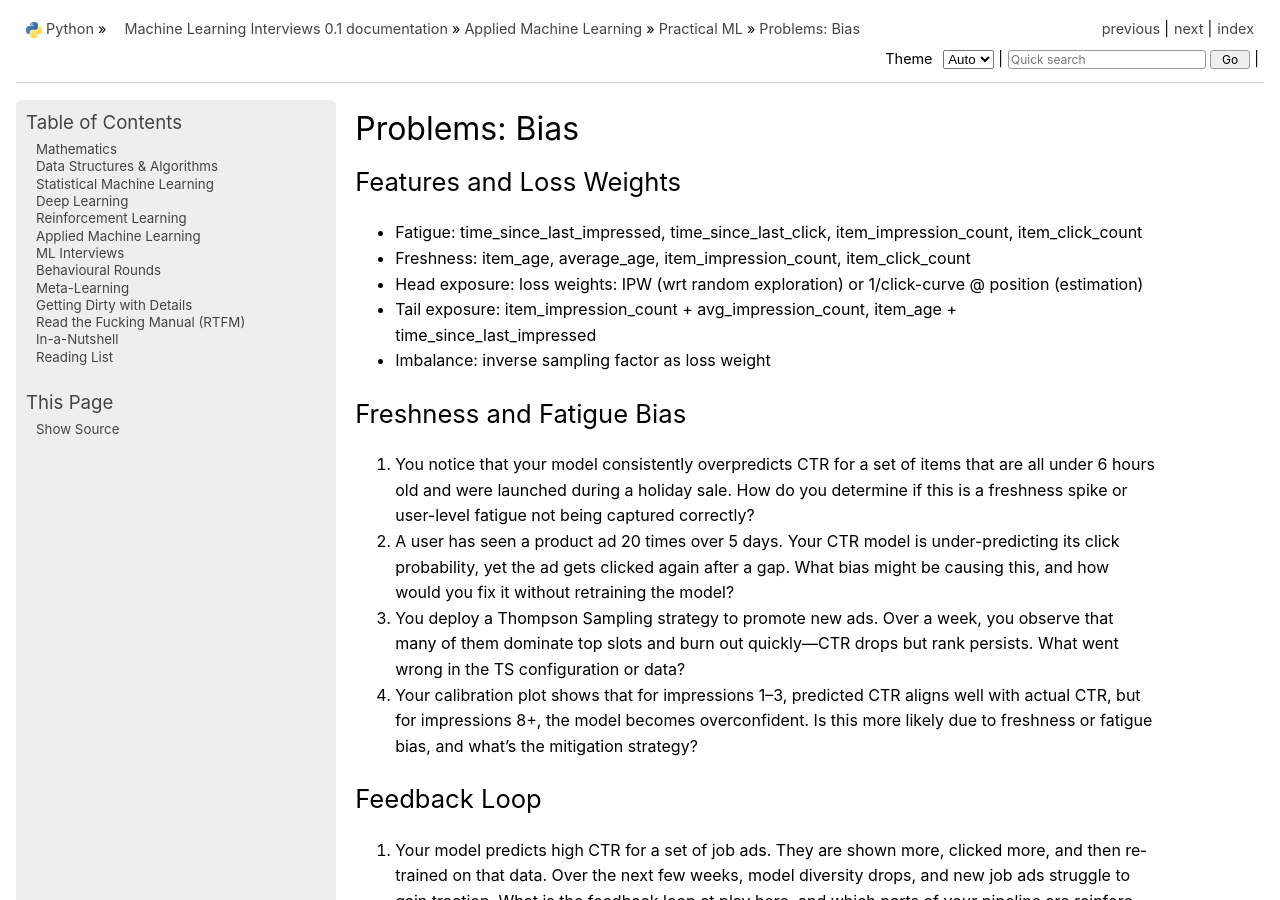
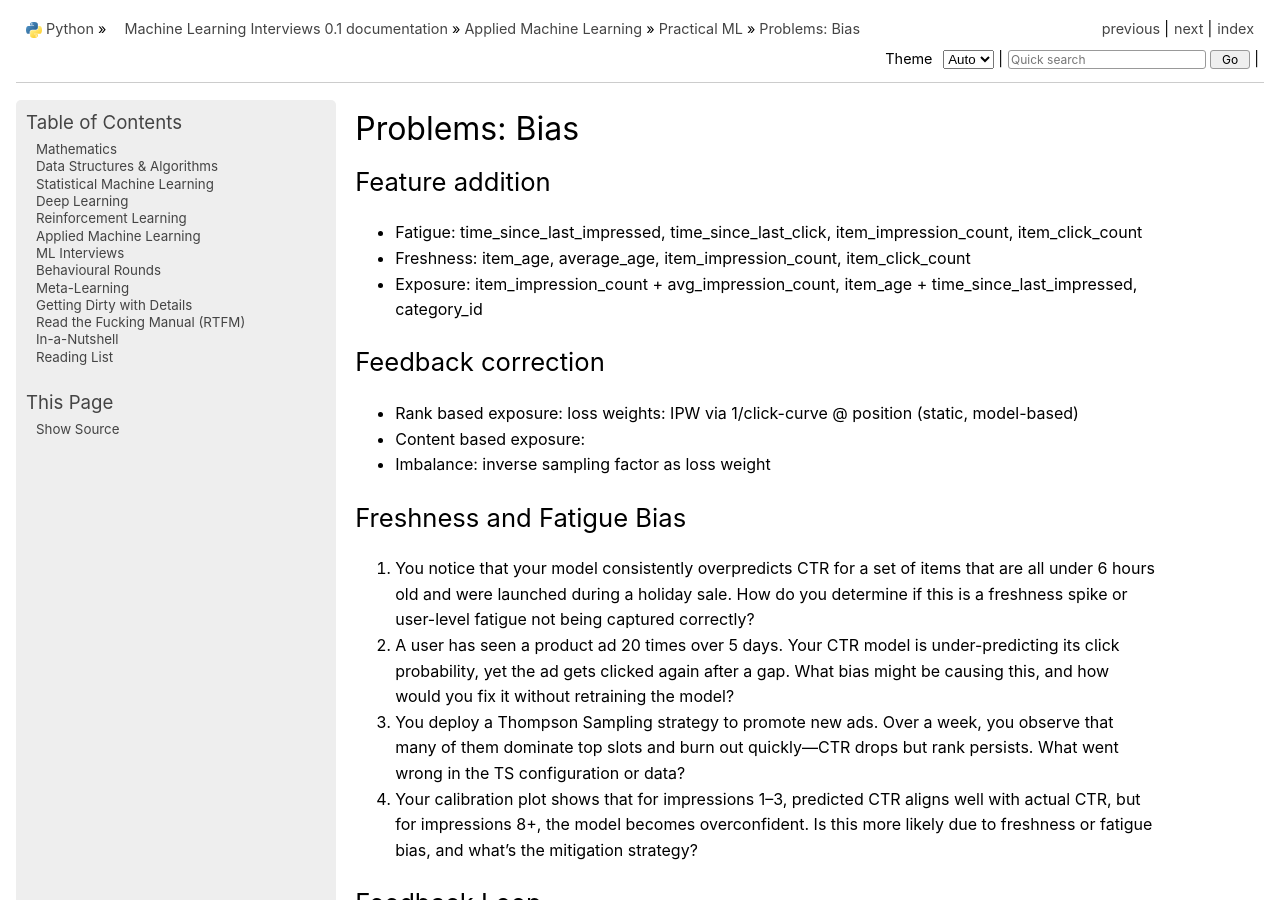
Before and after one commit to uselesstechjunks/leetcode, a Sphinx documentation site: the page built from docs/source/applied/practical/prob_bias.rst, in a window 1280 px wide and 900 px high. Built offline with Sphinx 7.4.7, drawn with Linux system fonts in a browser that asks for light colours; pages that are not in the unit, such as notebooks, are missing from menus.

Commit message:
Update prob_bias.rst

```diff
--- a/docs/source/applied/practical/prob_bias.rst
+++ b/docs/source/applied/practical/prob_bias.rst
@@ -2,12 +2,16 @@
 Problems: Bias
 #############################################################################
 *****************************************************************************
-Features and Loss Weights
+Feature addition
 *****************************************************************************
 - Fatigue: time_since_last_impressed, time_since_last_click, item_impression_count, item_click_count
 - Freshness: item_age, average_age, item_impression_count, item_click_count
-- Head exposure: loss weights: IPW (wrt random exploration) or 1/click-curve @ position (estimation)
-- Tail exposure: item_impression_count + avg_impression_count, item_age + time_since_last_impressed
+- Exposure: item_impression_count + avg_impression_count, item_age + time_since_last_impressed, category_id
+*****************************************************************************
+Feedback correction
+*****************************************************************************
+- Rank based exposure: loss weights: IPW via 1/click-curve @ position (static, model-based)
+- Content based exposure:
 - Imbalance: inverse sampling factor as loss weight
 
 *****************************************************************************
```
